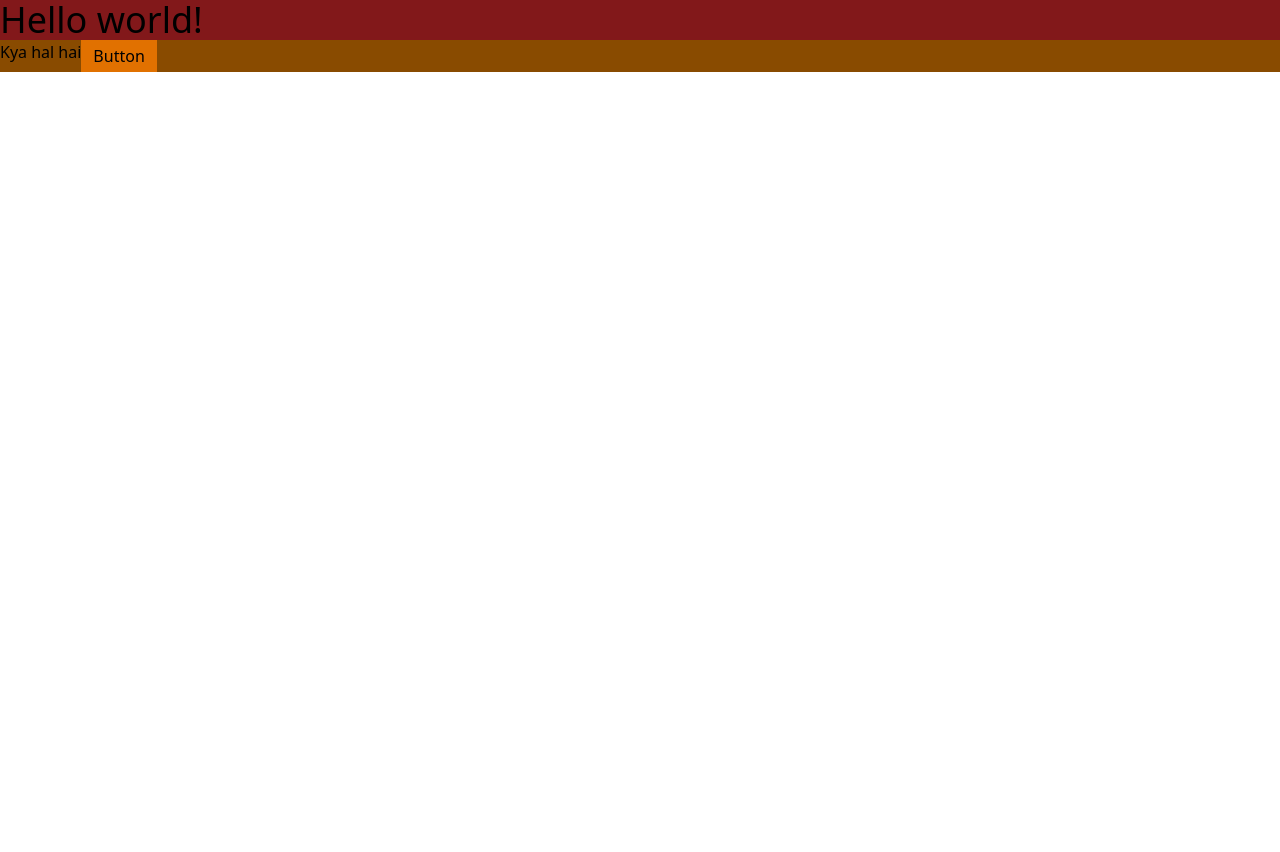
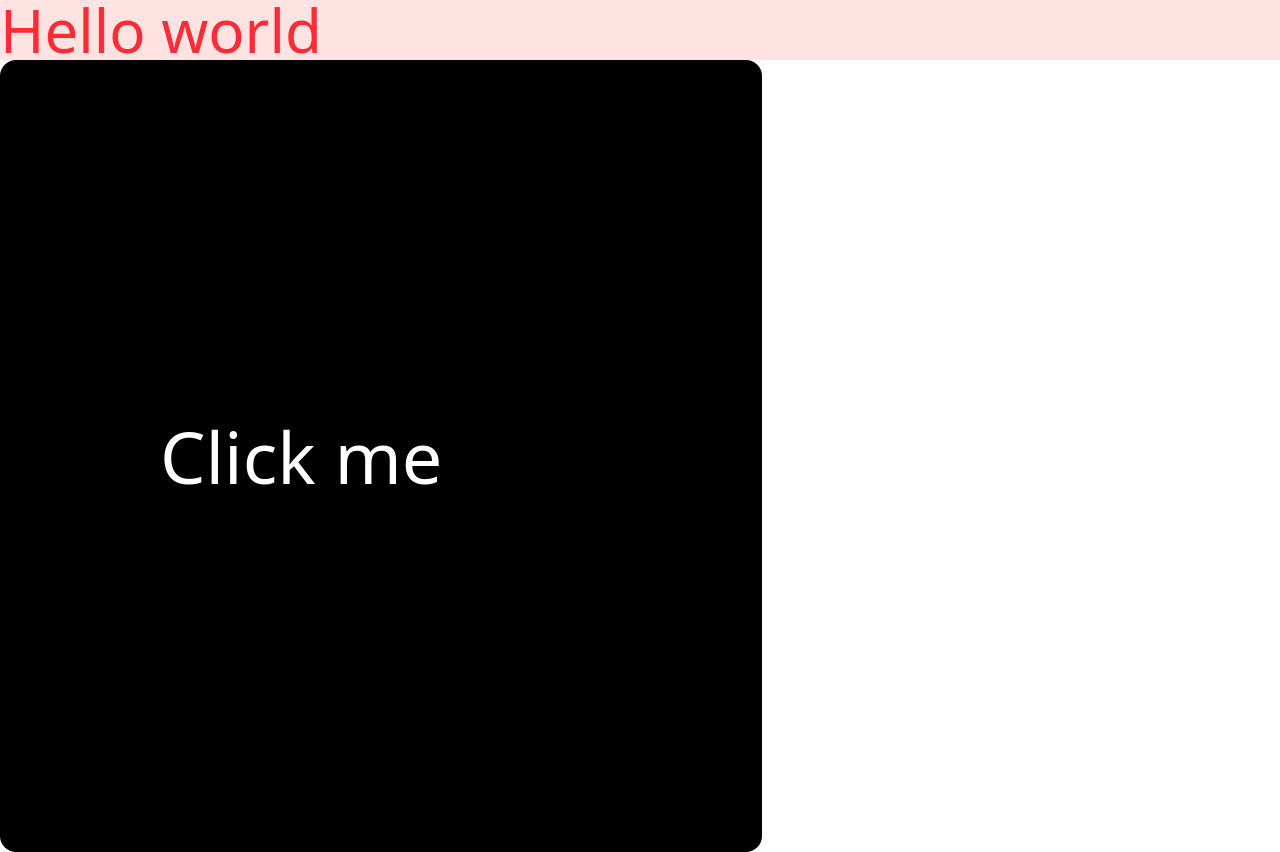
Before and after one commit to amanyadav21/Learn-TailwindCSS, a plain HTML site: page 1. Hello world/index.html in a window 1280 px wide. Before the commit the page ends 800 px from the top, so only its background shows below. Drawn offline with nearby package versions, Linux system fonts and the light colour scheme.

Commit message:
learn padding in tailwind css

```diff
--- a/1. Hello world/index.html
+++ b/1. Hello world/index.html
@@ -6,12 +6,8 @@
     <script src="https://unpkg.com/@tailwindcss/browser@4"></script>
   </head>
   <body>
-    <h1 class="text-4xl bg-red-900 ">
-      Hello world!
-    </h1>
-    <div class="hello bg-yellow-800 flex">
-        <h1 >Kya hal hai</h1>
-        <button class="bg-amber-600 py-1 px-3">Button</button>
+    <h1 class="bg-red-100 text-6xl text-red-500">Hello world</h1>
+    <button class="bg-black text-white rounded-2xl p-10 text-7xl pl-40 pr-80 pt-90 pb-90">Click me</button>
     </div>
   </body>
 </html>
```
